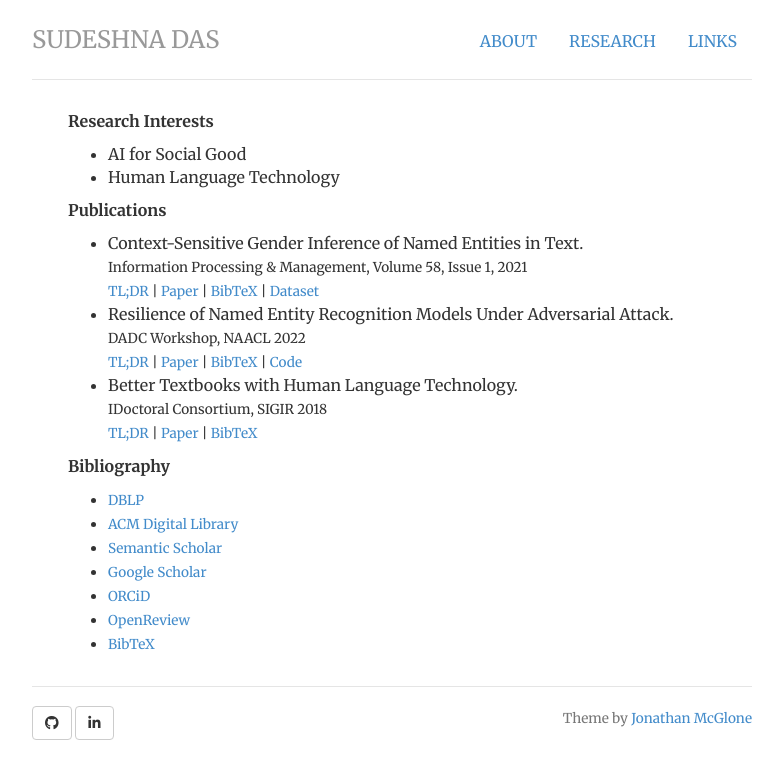
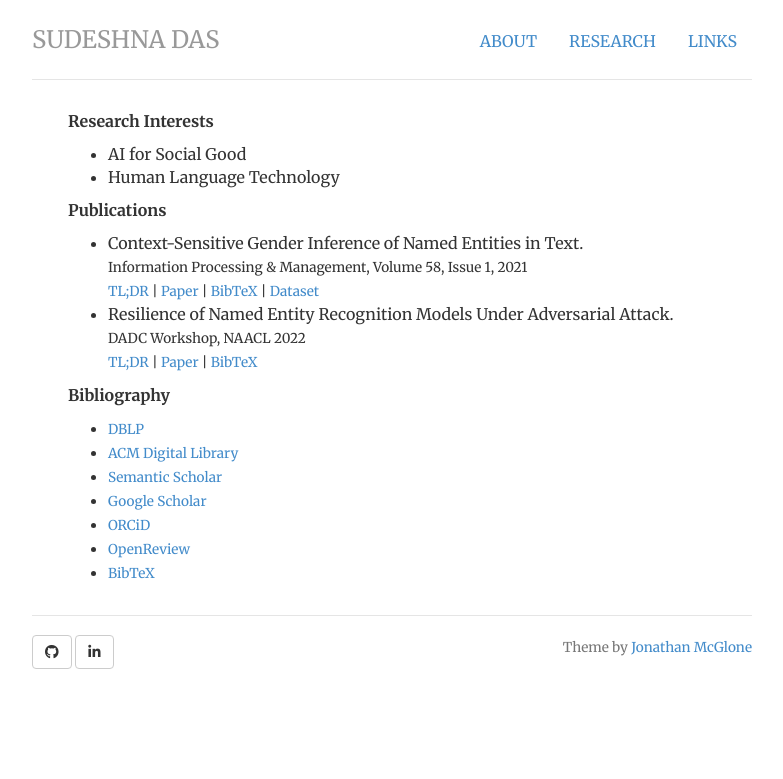
Before and after one commit to das-sudeshna/das-sudeshna.github.io, a Jekyll site: the page built from research/index.html, in a window 1280 px wide. Shown: the top 779 px of the page, without its empty margins (248-1031 px from the left). Built offline with Jekyll 4.4.1, drawn with Linux system fonts in a browser that asks for light colours; nearby versions of some CDN libraries.

Commit message:
Update index.html

```diff
--- a/research/index.html
+++ b/research/index.html
@@ -18,7 +18,7 @@
     <p><strong>Publications</strong><br>
 				<ul>
 				<li>Context-Sensitive Gender Inference of Named Entities in Text.<br/><small>Information Processing & Management, Volume 58, Issue 1, 2021</small><br/><small><a href="javascript:unhide('ipm2021tldr');">TL;DR</a> | <a href="https://doi.org/10.1016/j.ipm.2020.102423">Paper</a> | <a href="javascript:unhide('ipm2021bib');">BibTeX</a> | <a href="https://github.com/das-sudeshna/genid">Dataset</a></small><div id="ipm2021tldr" class="hidden"><br/>
-<small><em>The gender information of named entities is important for many text analysis tasks such as gender bias detection and targeted advertising. Despite its valuable use cases, gender tagging of named entities has traditionally been database-reliant. The lack of open-source benchmarks is a major impediment to exploring the effectiveness of machine learning-based methods for this task. Towards this goal, the article serves two main purposes. Firstly, we create four open-source datasets from well-known NER corpora and make them publicly available. Secondly, we propose a novel supervised learning approach based on the transformer network to identify the gender of named entities. We evaluate the proposed approach on four gender identification datasets. The proposed method outperforms two commercial database-reliant approaches and five deep sequence models, including BERT.</em></small><br/>
+<small><em>The gender information of named entities is important for many text analysis tasks such as gender bias detection and targeted advertising. Despite its valuable use cases, gender tagging of named entities has traditionally been database-reliant. The lack of open-source benchmarks is a major impediment to exploring the effectiveness of machine learning-based methods for this task. Towards this goal, the article serves two main purposes. Firstly, we create four open-source datasets from well-known NER corpora and make them publicly available. Secondly, we propose a novel supervised learning approach based on the transformer network to identify the gender of named entities. We evaluate the proposed approach on four gender identification datasets. The proposed method outperforms two commercial database-reliant approaches and five deep sequence models, including BERT.</em><br/></small>
 </div><div id="ipm2021bib" class="hidden"><div class="bibstyle"><br/>
 <small>@article{das2021context, <br/>
   title={Context-Sensitive Gender Inference of Named Entities in Text}, <br/>
@@ -29,10 +29,15 @@
   pages={102423}, <br/>
   year={2021}, <br/>
   publisher={Elsevier} <br/>
-}</small> <br/>
+}<br/></small>
 </div></div></li>
-				<li>Resilience of Named Entity Recognition Models Under Adversarial Attack.<br/><small>DADC Workshop, NAACL 2022</small><br/><small><a href="javascript:unhide('dadc-naacl2022tldr');">TL;DR</a> | <a href="">Paper</a> | <a href="javascript:unhide('dadc-naacl2022bib');">BibTeX</a> | <a href="">Code</a></small></li>
-				<li>Better Textbooks with Human Language Technology.<br/><small>IDoctoral Consortium, SIGIR 2018</small><br/><small><a href="javascript:unhide('dc-sigir2018tldr');">TL;DR</a> | <a href="https://doi.org/10.1145/3209978.3210228">Paper</a> | <a href="javascript:unhide('dc-sigir2018bib');">BibTeX</a></small></li>
+
+				<li>Resilience of Named Entity Recognition Models Under Adversarial Attack.<br/><small>DADC Workshop, NAACL 2022</small><br/><small><a href="javascript:unhide('dadc-naacl2022tldr');">TL;DR</a> | <a href="">Paper</a> | <a href="javascript:unhide('dadc-naacl2022bib');">BibTeX</a></small><div id="dadc-naacl2022tldr" class="hidden"><br/>
+<small><em>Named entity recognition (NER) is a popular language processing task with wide applications. Progress in NER has been noteworthy, as evidenced by the F1 scores obtained on standard datasets. In practice, however, the end-user uses an NER model on their dataset out-of-the-box, on text that may not be pristine. In this paper we present four model-agnostic adversarial attacks to gauge the resilience of NER models in such scenarios. Our experiments on four state-of-the-art NER methods with five English datasets suggest that the NER models are over-reliant on case information and do not utilise contextual information well. As such, they are highly susceptible to adversarial attacks based on these features.</em><br/></small>
+</div><div id="dadc-naacl2022bib" class="hidden"><div class="bibstyle"><br/>
+<small>coming soon!<br/></small>
+</div></div></li>
+
 				</ul>
 
     <p><strong>Bibliography</strong><br>
```
